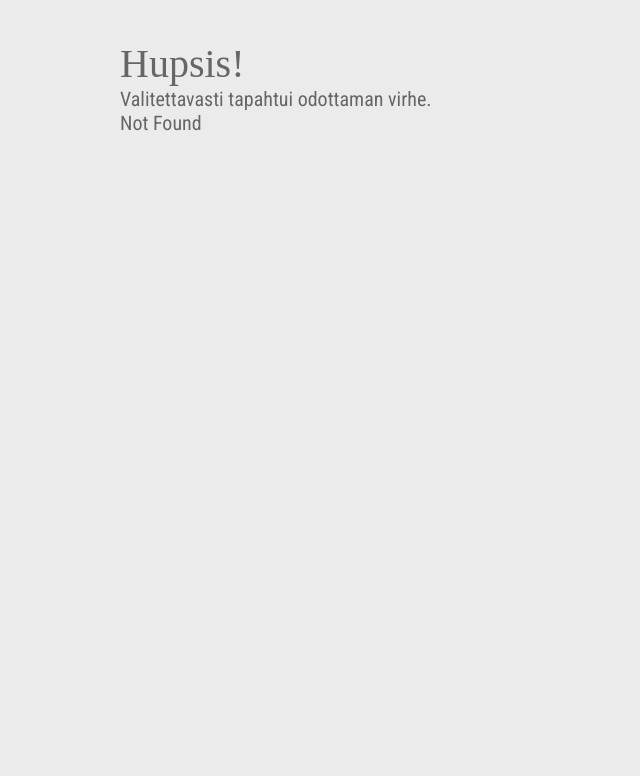
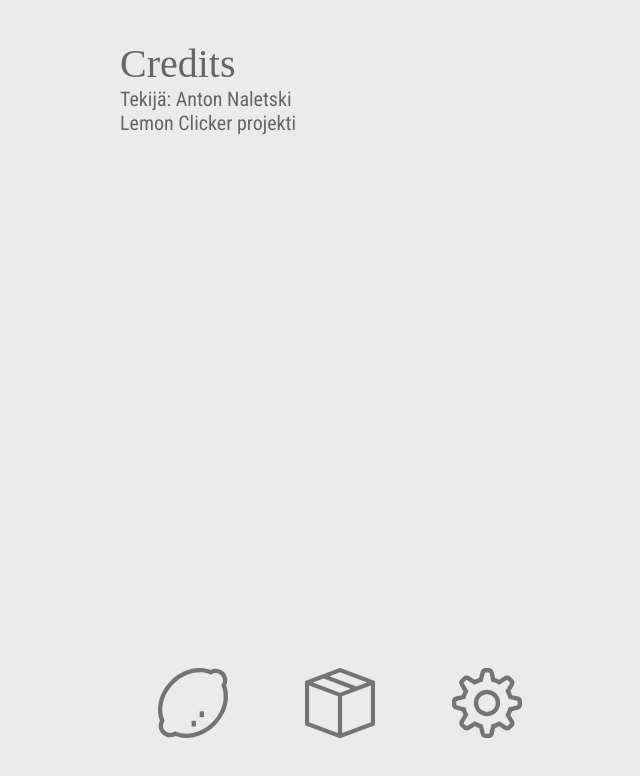
Before and after one commit to AntonNaletski/BubbleClicker, a React (Vite) app: page /credits in a window 1280 px wide. Before the commit this address had no page. Shown: the top 776 px of the page, without its empty margins (300-940 px from the left). Built offline with nearby package versions, Linux system fonts and the light colour scheme; a web font is replaced by a local one.

Commit message:
lisää Credits-komponenttiin

```diff
--- a/src/components/AppRouter.jsx
+++ b/src/components/AppRouter.jsx
@@ -1,3 +1,4 @@
+import Credits from "../pages/Credits";
 import { createBrowserRouter } from "react-router";
 import { RouterProvider } from "react-router/dom";
 import Root from "../components/Root";
@@ -20,6 +21,7 @@ function AppRouter(props) {
         },
         { path: "store", element: <Store stats={props.stats} /> },
         { path: "settings", element: <Settings stats={props.stats} /> },
+        { path: "credits", element: <Credits /> },
       ],
     },
   ]);
--- /dev/null
+++ b/src/pages/Credits.jsx
@@ -0,0 +1,11 @@
+function Credits() {
+  return (
+    <div>
+      <h1>Credits</h1>
+      <p>Tekijä: Anton Naletski</p>
+      <p>Lemon Clicker projekti</p>
+    </div>
+  );
+}
+
+export default Credits;
```
